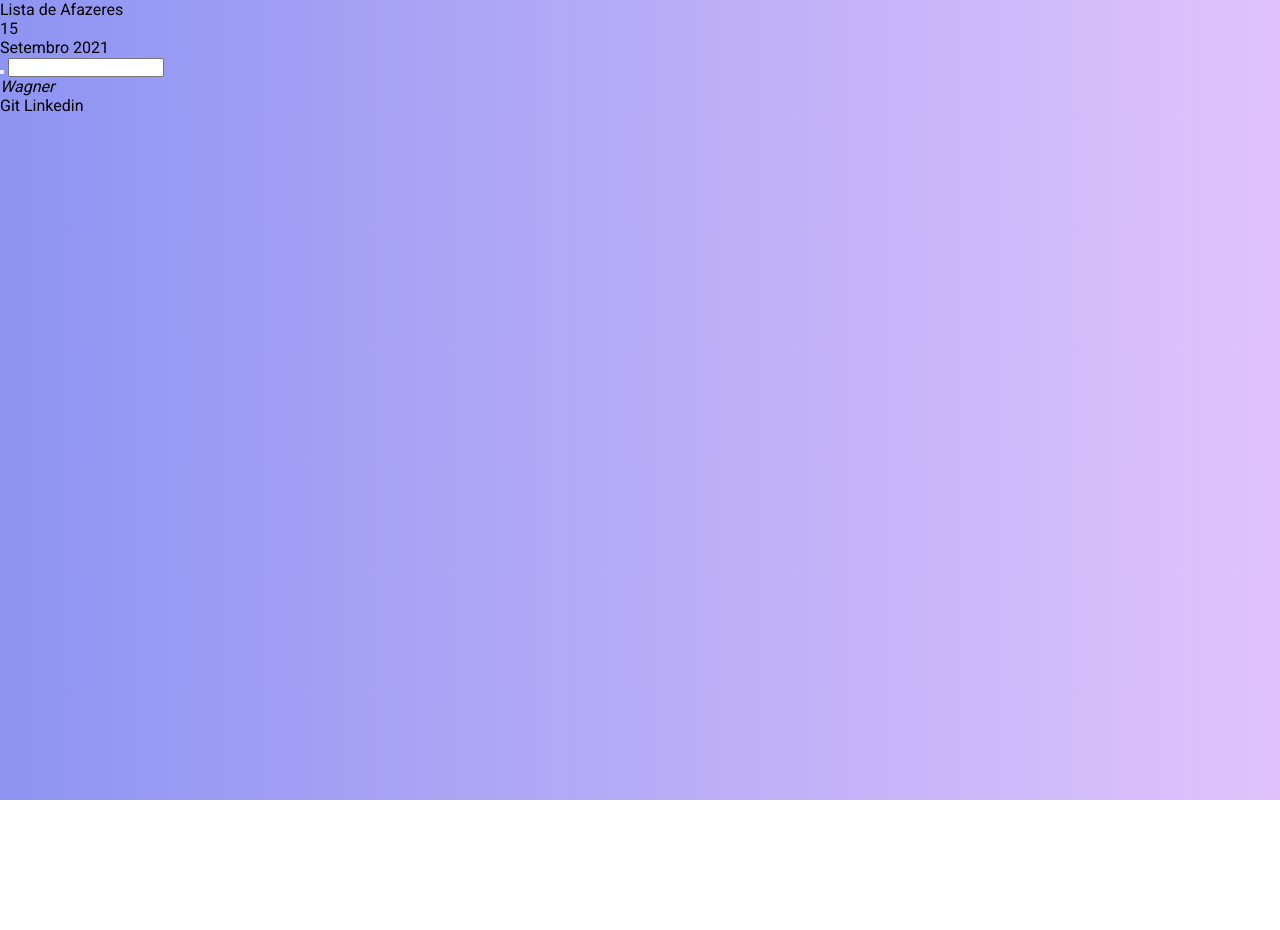
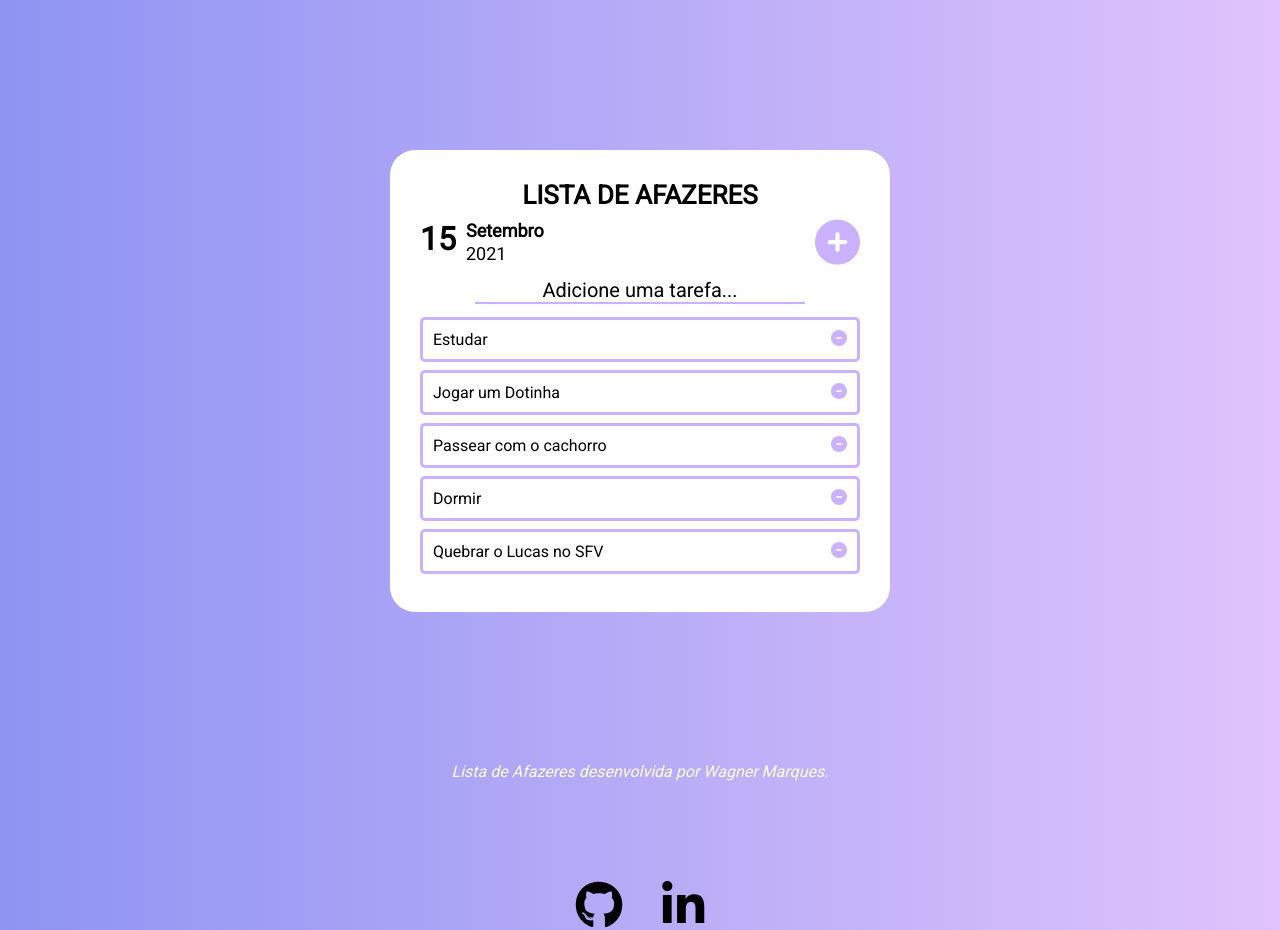
Before and after one commit to marquesmwagner/todo_list, a plain HTML site: page index.html in a window 1280 px wide. Before the commit the page ends 800 px from the top, so only its background shows below. Drawn offline with Linux system fonts and the light colour scheme.

Commit message:
Update index and css

```diff
--- a/css/styles.css
+++ b/css/styles.css
@@ -8,5 +8,151 @@
 }
 
 body {
-    background: linear-gradient(to right, #8e94f2, #e0c3fc);
+    background: linear-gradient(to right, #8e94f2, #e0c3fc); /* Efeito gradiente */
+    width: 100%;
 }
+
+header {
+    color: #fff;
+    text-transform: uppercase;
+    font-size: 26px;
+    color: #000;
+    font-weight: 1000;
+    margin-bottom: 10px;
+    text-align: center;
+}
+
+.container {
+    background: #fff;
+    max-width: 500px;
+    width: 100%;
+    border-radius: 25px;
+    margin: 150px auto;
+    padding: 30px;
+    display: flex;
+    flex-direction: column;
+}
+
+.cabecalho {
+    display: flex;
+    flex-direction: row;
+}
+
+.data-dia {
+    font-size: 32px;
+    font-weight: 600;
+    color: #000;
+}
+
+.mes-ano {
+    display: flex;
+    flex-direction: column;
+    margin-left: 10px;
+}
+
+.mes-ano span {
+    color: #000;
+    font-size: 18px;
+    flex: 1;
+}
+
+.data-mes {
+    font-weight: 600;
+}
+
+.data-ano {
+    font-weight: 100;
+}
+
+.botao-adicionar {
+    width: 45px;
+    background: transparent;
+    border: none;
+    color: #cbb2fe;
+    font-size: 15px;
+    cursor: pointer;
+    margin-left: auto;
+}
+
+.botao-adicionar:hover { /* Mudar cor do botao ao passar o mouse */
+    color: #757bc8;
+    transition-duration: 0.5s; /* Setar tempo de transicao */
+}
+
+input {
+    width: 75%;
+    margin: 13px auto;
+    display: block;
+    font-weight: 500;
+    font-size: 20px;
+    text-align: center;
+    border: none;
+    border-bottom: solid 2px #cbb2fe;
+    outline: none;
+}
+
+::placeholder { /* Mudar a cor do placeholder do input */
+    color: #000;
+}
+
+input:focus { /* Mudar a cor do input ao clicar*/
+    border-color: #757bc8;
+    transition-duration: 0.5s;
+}
+
+ul {
+    list-style: none;
+}
+
+li {
+    color: #000;
+    font-size: 16px;
+    font-weight: 500;
+    margin-bottom: 8px;
+    background: #fff;
+    border: 3px solid #cbb2fe;
+    border-radius: 5px;
+    padding: 10px 10px;
+    display: flex;
+    flex-direction: row;
+}
+
+li span {
+    margin-left: auto;
+}
+
+.fa-minus-circle {
+    color: #cbb2fe;
+}
+
+.fa-minus-circle:hover{
+    color: #757bc8;
+    transition-duration: 0.5s;
+}
+
+.citacao {
+    display: flex;
+    justify-content: center;
+    margin-bottom: 30px;
+}
+
+cite {
+    color: #fff;
+    font-weight: 500;
+}
+
+.contatos {
+    display: flex;
+    justify-content: center;
+    margin-top: 100px;
+}
+
+a {
+    margin: 0 20px;
+    color: #000;
+}
+
+a:hover {
+    transform: scale(1.2); /* Aumentar o icone ao passar o mouse */
+    transition-duration: 0.5s;
+}
--- a/index.html
+++ b/index.html
@@ -5,30 +5,38 @@
     <meta http-equiv="X-UA-Compatible" content="IE=edge">
     <meta name="viewport" content="width=device-width, initial-scale=1.0">
     <link rel="stylesheet" href="css/styles.css">
+    <script src="https://kit.fontawesome.com/30c49a8c74.js" crossorigin="anonymous"></script>
     <link rel="shortcut icon" href="img/favicon.png">
-    <title>Lista de Afazeres</title>
+    <title>Lista de Afazeres | By Wagner Marques</title>
 </head>
 <body>
     <div class="container">
         <header>Lista de Afazeres</header>
-        <span>15</span>
-        <div>
-            <span>Setembro</span>
-            <span>2021</span>
+        <div class="cabecalho">
+            <span class="data-dia">15</span>
+            <div class="mes-ano">
+                <span class="data-mes">Setembro</span>
+                <span class="data-ano">2021</span>
+            </div>
+            <button class="botao-adicionar"><i class="fas fa-plus-circle fa-3x"></i></button>
         </div>
-        <button></button>
-        <input type="text">
+        <input type="text" placeholder="Adicione uma tarefa...">
+        <ul>
+            <li>Estudar<span></span><i class="fas fa-minus-circle"></i></li>
+            <li>Jogar um Dotinha<span></span><i class="fas fa-minus-circle"></i></li>
+            <li>Passear com o cachorro<span></span><i class="fas fa-minus-circle"></i></li>
+            <li>Dormir<span></span><i class="fas fa-minus-circle"></i></li>
+            <li>Quebrar o Lucas no SFV<span></span><i class="fas fa-minus-circle"></i></li>
+        </ul>
     </div>
 
-    <div>
-        <ul></ul>
+    <div class="citacao">
+        <cite>Lista de Afazeres desenvolvida por Wagner Marques.</cite>
     </div>
 
-    <cite>Wagner</cite>
-
-    <div>
-        <span>Git</span>
-        <span>Linkedin</span>
+    <div class="contatos">
+        <a href="https://github.com/marquesmwagner" target="_blank"><i class="fab fa-github fa-3x"></i></a>
+        <a href="https://www.linkedin.com/in/marquesmwagner/" target="_blank"><i class="fab fa-linkedin-in fa-3x"></i></a>
     </div>
 </body>
 </html>
```
